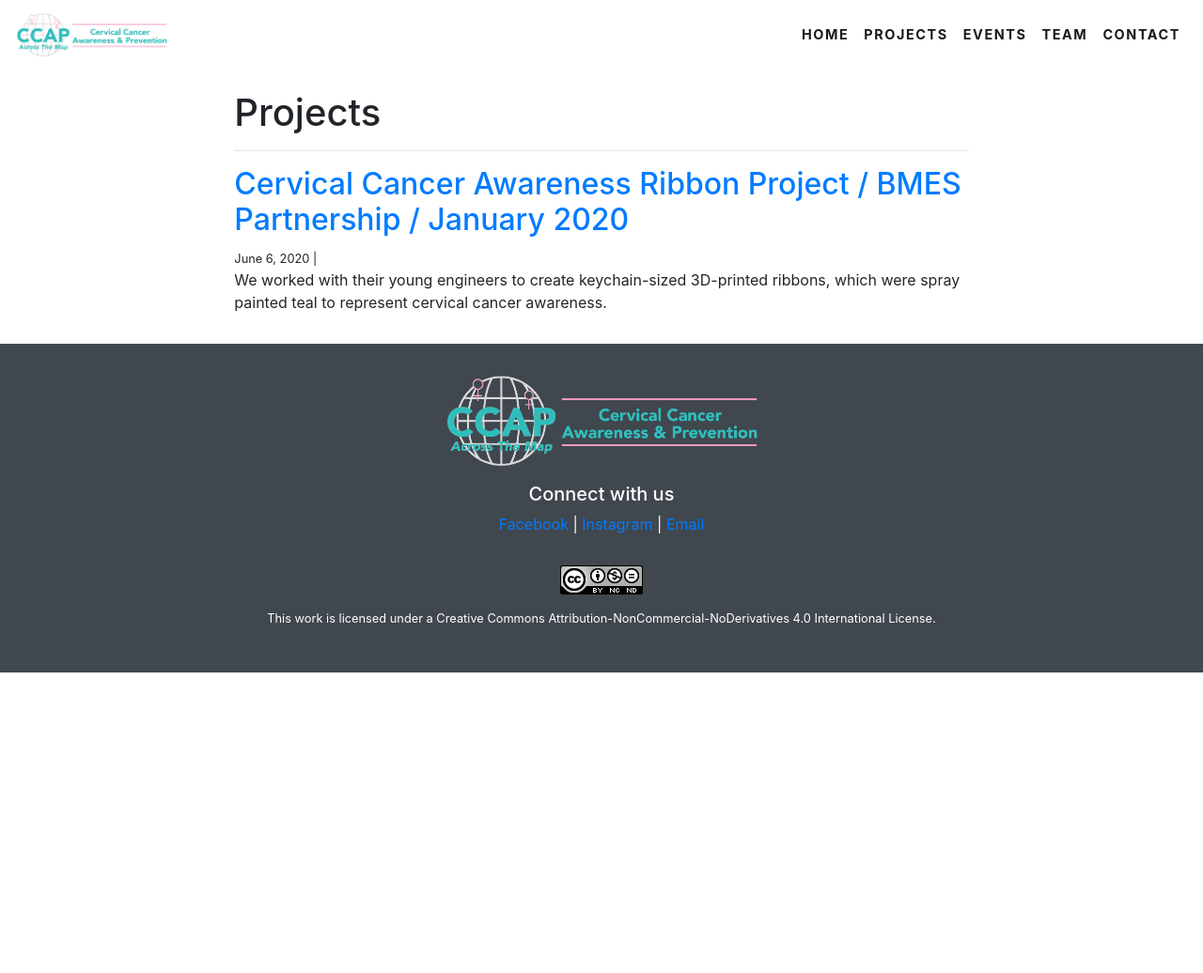
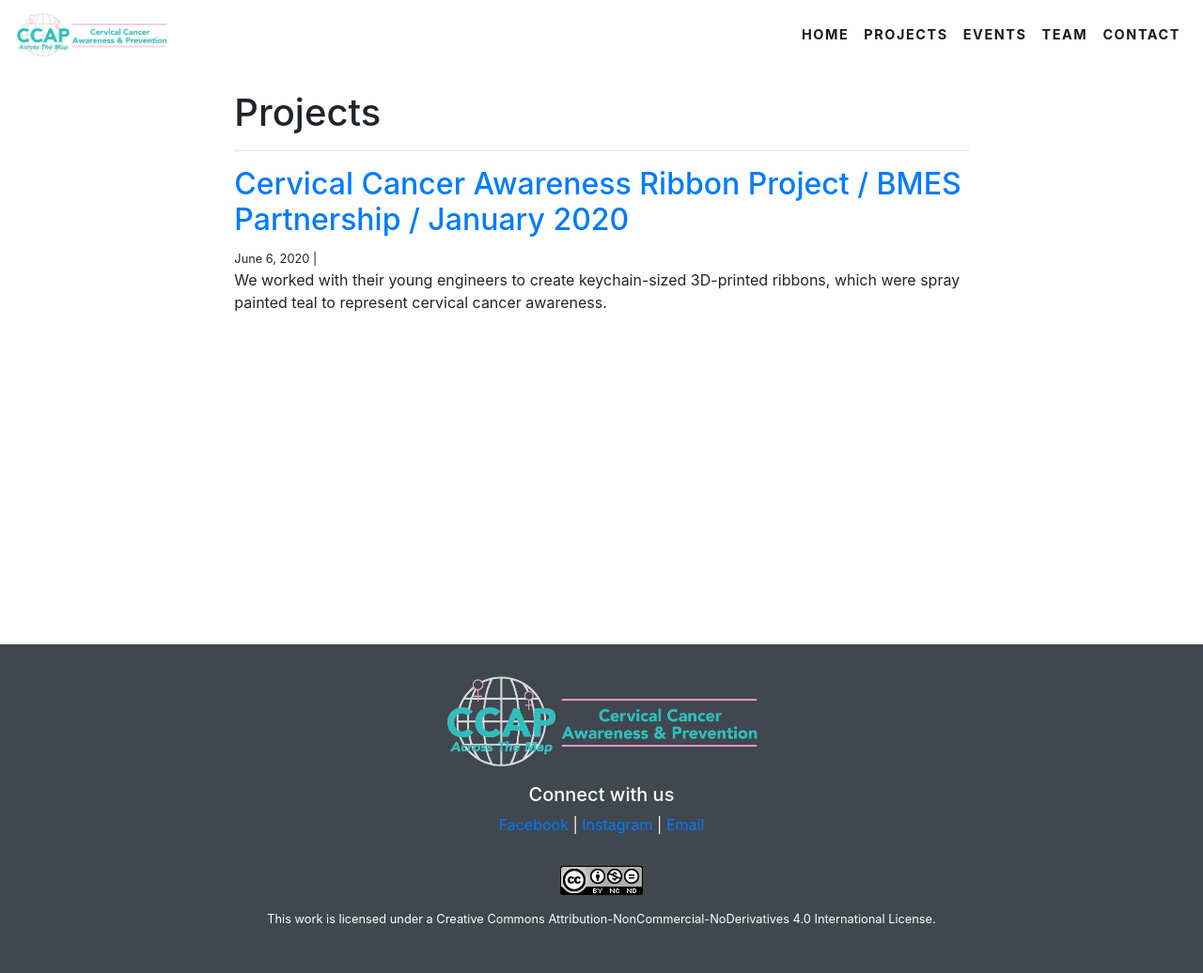
Before and after one commit to adriane0523/ccap_global, a Django app: page /projects/ in a window 1280 px wide. Shown: the whole page at 94% size. Before the commit the page ends 716 px from the top, so only its background shows below. Run offline with Django 3.2, Linux system fonts and the light colour scheme; data comes from the database, SQL or seed files in the repository; some libraries are stand-ins or nearby versions.

Commit message:
fixed padding

```diff
--- a/projects/templates/projects.html
+++ b/projects/templates/projects.html
@@ -4,7 +4,7 @@
 
 
 
-<div class="container-fluid"">
+<div class="container-fluid" style="padding-bottom: 20rem;">
 
     <div class="col-md-8 offset-md-2">
         <h1 style="padding-top: 5rem;">Projects</h1>
```
